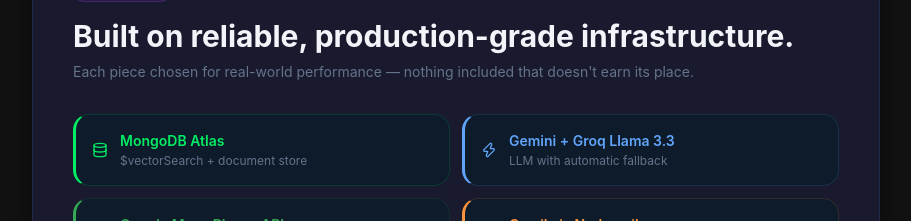
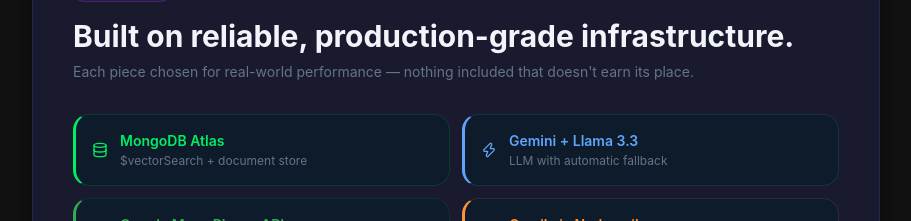
Before and after one commit to andrewanuga/Supply-Pulse, a Next.js app: page /pitch in a window 1280 px wide. Shown: the part 3260-3481 px from the top of the page, without its empty margins (184-1095 px from the left). Built offline with nearby package versions, Linux system fonts and the light colour scheme.

Commit message:
feat: updated content

```diff
--- a/app/dashboard/page.tsx
+++ b/app/dashboard/page.tsx
@@ -246,7 +246,7 @@
   const steps = [
     {
       n: 1, icon: Key, title: "Configure API Keys",
-      desc: "Add MONGODB_URI, GOOGLE_API_KEY, GROQ_API_KEY, GOOGLE_MAPS_API_KEY, GMAIL_USER, and GMAIL_APP_PASSWORD to .env.local. Get Maps key at console.cloud.google.com → enable Places API.",
+      desc: "Add MONGODB_URI, GOOGLE_API_KEY, GOOGLE_MAPS_API_KEY, GMAIL_USER, and GMAIL_APP_PASSWORD to .env.local. Get Maps key at console.cloud.google.com → enable Places API.",
       action: null,
       done: true,
       link: { label: "Google Maps Console", href: "https://console.cloud.google.com/apis/library/places-backend.googleapis.com" },
@@ -483,7 +483,7 @@
             <div className="text-sm font-semibold" style={{ color: "var(--text)" }}>SupplyPulse Agent</div>
             <div className="flex items-center gap-1.5">
               <div className="w-1.5 h-1.5 rounded-full bg-blue-400 animate-pulse" />
-              <span className="text-xs" style={{ color: "var(--accent)" }}>online · Gemini + Groq Llama 3.3</span>
+              <span className="text-xs" style={{ color: "var(--accent)" }}>online · Gemini + Llama 3.3</span>
             </div>
           </div>
         </div>
--- a/app/error.tsx
+++ b/app/error.tsx
@@ -42,7 +42,7 @@
       )}
       <p className="text-sm mb-8 max-w-sm" style={{ color: "var(--text-muted)" }}>
         Make sure your <code className="text-blue-400">.env.local</code> has valid
-        MONGODB_URI, GOOGLE_API_KEY, and GROQ_API_KEY.
+        MONGODB_URI and GOOGLE_API_KEY.
       </p>
       <div className="flex gap-4">
         <button
--- a/app/pitch/page.tsx
+++ b/app/pitch/page.tsx
@@ -284,7 +284,7 @@
           <div className="grid md:grid-cols-2 gap-3">
             {[
               { name: "MongoDB Atlas",           role: "$vectorSearch + document store",   color: "#00ed64", icon: Database },
-              { name: "Gemini + Groq Llama 3.3", role: "LLM with automatic fallback",      color: "#60A5FA", icon: Zap },
+              { name: "Gemini + Llama 3.3", role: "LLM with automatic fallback",      color: "#60A5FA", icon: Zap },
               { name: "Google Maps Places API",  role: "Live supplier discovery",          color: "#34a853", icon: MapPin },
               { name: "Gmail via Nodemailer",    role: "Automated vendor emails",          color: "#FB923C", icon: Mail },
               { name: "Next.js 16 + TypeScript", role: "Full-stack, type-safe",            color: "#e2e8f0", icon: Activity },
```
